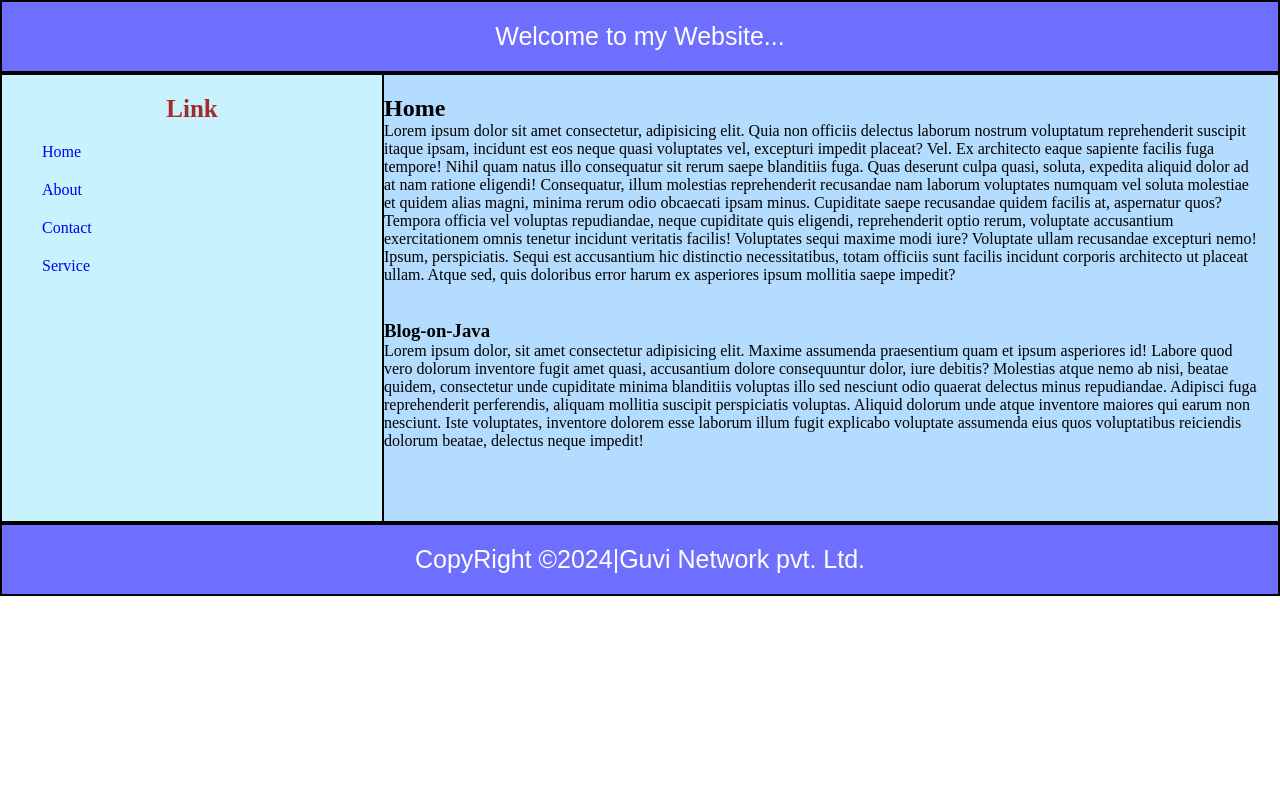
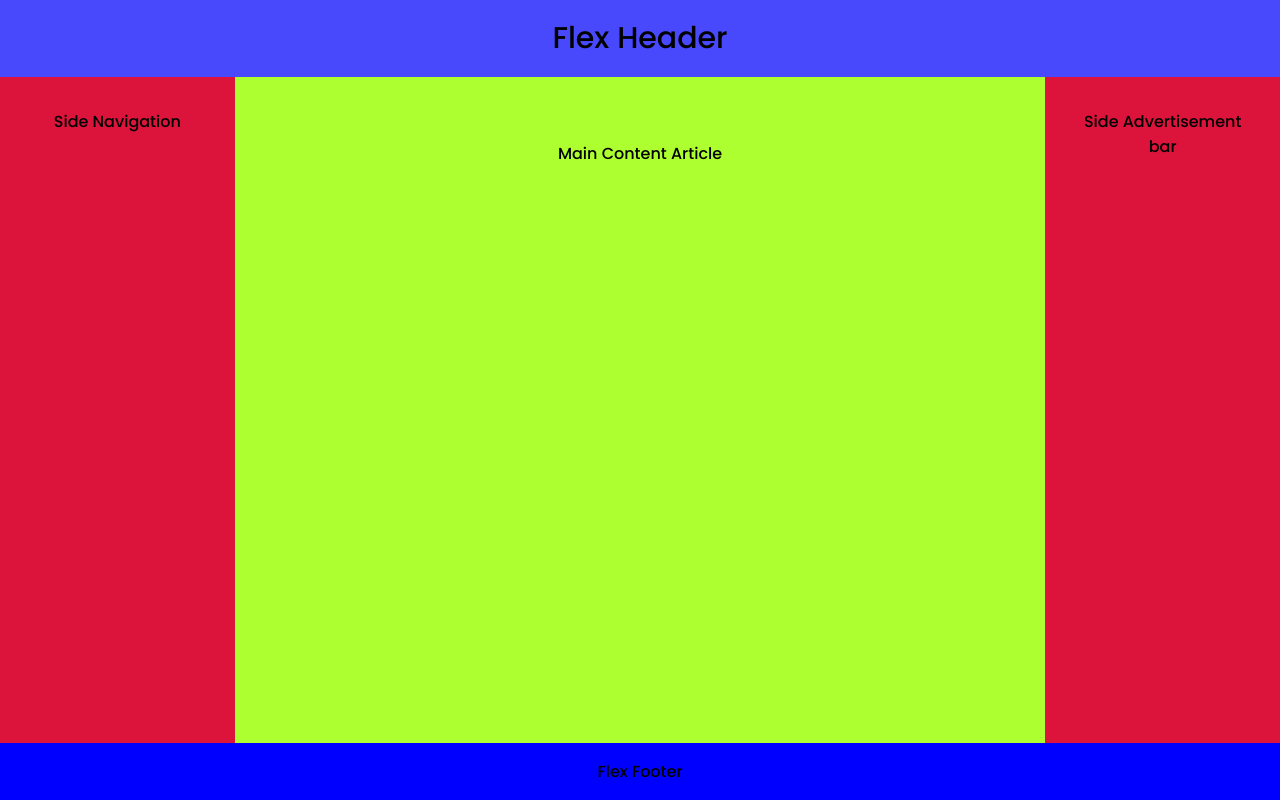
Before and after one commit to lavishjain36/test-task, a plain HTML site: page index.html in a window 1280 px wide. Drawn offline with Linux system fonts and the light colour scheme; a web font is replaced by a local one.

Commit message:
Adding flex layout

```diff
--- a/index.html
+++ b/index.html
@@ -3,54 +3,34 @@
 <head>
     <meta charset="UTF-8">
     <meta name="viewport" content="width=device-width, initial-scale=1.0">
-    <title>Website Layout </title>
-    <link rel="stylesheet" href="style.css">
+    <title>CSS FLex Model Layout</title>
+    <link rel="stylesheet" href="./style.css">
+
 </head>
 <body>
-    <div class="container">
-        <div class="content-container">
-            <!-- //place a header  ctrl+/ -->
-            <div class="header">Welcome to my Website...</div>
-        </div>
+   <!-- Section- to represent entire section -->
+   <section class="layout-container">
+        <header class="flex-header">
+            Flex Header
+        </header>
 
-        <!-- end of the header  -->
+        <!-- //main container ->1.nav 2.Main article 3.aside ->advertisement -->
+        <main class="flex-main-container">
 
-        <div class="middle-container">
-               <div class="side-content">
-                <h3 class="heading-side-content">Link</h3>
-                  <div class="links-container">
-                    <a href="#">Home</a>
-                    <a href="./about.html">About</a>
-                    <a href="./contact.html">Contact</a>
-                    <a href="./services.html">Service</a>
-                  </div>
-               </div>
+            <nav class="flex-nav">Side Navigation</nav>
 
-               <div class="main-content">
-                <h2 class="heading-main-content">Home</h2>
-                <div class="content-text">
-                   <p>Lorem ipsum dolor sit amet consectetur, adipisicing elit. Quia non officiis delectus laborum nostrum voluptatum reprehenderit suscipit itaque ipsam, incidunt est eos neque quasi voluptates vel, excepturi impedit placeat? Vel.
-                   Ex architecto eaque sapiente facilis fuga tempore! Nihil quam natus illo consequatur sit rerum saepe blanditiis fuga. Quas deserunt culpa quasi, soluta, expedita aliquid dolor ad at nam ratione eligendi!
-                   Consequatur, illum molestias reprehenderit recusandae nam laborum voluptates numquam vel soluta molestiae et quidem alias magni, minima rerum odio obcaecati ipsam minus. Cupiditate saepe recusandae quidem facilis at, aspernatur quos?
-                   Tempora officia vel voluptas repudiandae, neque cupiditate quis eligendi, reprehenderit optio rerum, voluptate accusantium exercitationem omnis tenetur incidunt veritatis facilis! Voluptates sequi maxime modi iure? Voluptate ullam recusandae excepturi nemo!
-                   Ipsum, perspiciatis. Sequi est accusantium hic distinctio necessitatibus, totam officiis sunt facilis incidunt corporis architecto ut placeat ullam. Atque sed, quis doloribus error harum ex asperiores ipsum mollitia saepe impedit?</p>
-                </div>
-                    <br><br>
-                <div class="blog-content">
-                    <h3>Blog-on-Java</h3>
-                    <article>Lorem ipsum dolor, sit amet consectetur adipisicing elit. Maxime assumenda praesentium quam et ipsum asperiores id! Labore quod vero dolorum inventore fugit amet quasi, accusantium dolore consequuntur dolor, iure debitis?
-                    Molestias atque nemo ab nisi, beatae quidem, consectetur unde cupiditate minima blanditiis voluptas illo sed nesciunt odio quaerat delectus minus repudiandae. Adipisci fuga reprehenderit perferendis, aliquam mollitia suscipit perspiciatis voluptas.
-                    Aliquid dolorum unde atque inventore maiores qui earum non nesciunt. Iste voluptates, inventore dolorem esse laborum illum fugit explicabo voluptate assumenda eius quos voluptatibus reiciendis dolorum beatae, delectus neque impedit!</article>
-                </div>
-               </div>
-               <!-- //end of the right  -->
-        </div>
-        <!-- end of middle container  -->
+            <article class="flex-article-section">Main Content Article</article>
 
-        <div class="footer">
-            CopyRight &copy;2024|Guvi Network pvt. Ltd.
-        </div>
-    </div>
+            <aside class="flex-aside">Side Advertisement bar</aside>
+
+        </main>
+
+        <!-- //Start for footer  -->
+        <footer class="flex-footer">
+            Flex Footer
+        </footer>
+
+   </section>
 
 </body>
 </html>
--- a/style.css
+++ b/style.css
@@ -1,57 +1,57 @@
-*{
+@import url('https://fonts.googleapis.com/css2?family=Lato:ital,wght@0,100;0,300;0,400;0,700;0,900;1,100;1,300;1,400;1,700;1,900&family=Poppins:ital,wght@0,100;0,200;0,300;0,400;0,500;0,600;0,700;0,800;0,900;1,100;1,200;1,300;1,400;1,500;1,600;1,700;1,800;1,900&family=Rubik+Broken+Fax&display=swap');
+
+body{
     margin: 0;
     padding: 0;
-    box-sizing: border-box;
-}
-.content-container{
-    width: 100%;
+    font-family: "Poppins", sans-serif;
+    font-weight: 500;
+    font-style: normal;
+    text-align: center;
+
 }
 
-.header,.footer{
-    background-color: rgb(111, 111, 255);
-    border:2px solid black;
-    padding: 20px;
-    font-size: 25px;
-    color:white;
-    text-align: center;
-    font-family: sans-serif;
-}
+.layout-container{
+    display: flex;
+    flex-direction: column;
+    height: 100vh;
 
-.side-content{
-    background-color: rgb(201, 242, 255);
-    width: 30%;
-    height: 450px;
-    border: 2px solid black;
-    float: left;
-    padding: 20px;
-}
-
-.heading-side-content{
-    color: brown;
-    text-align: center;
-    font-size: 25px;
 }
 
 
-.links-container a{
-    display: block;
-    margin: 20px;
-    text-decoration: none;
+.flex-header{
+    background-color: rgb(72, 72, 252);
+    padding: 1rem;
+    font-size: 30px;
 }
 
 
-.links-container a:hover{
-    background-color: rgb(80, 208, 255);
-    width: fit-content;
-    font-size: 20px;
-    box-shadow: 0px 5px 10px rgb(140, 0, 255);
+.flex-main-container{
+    display: flex;
+    flex: 1;
+}
+
+.flex-nav,.flex-aside{
+    background-color: crimson;
+    padding: 2rem;
+    flex: 1;
+}
+
+.flex-article-section{
+    background-color: greenyellow;
+    padding: 4rem;
+    flex: 4;
+}
+
+.flex-footer{
+    background-color: blue;
+    padding: 1rem;
 }
 
 
-.main-content{
-    background-color: rgb(180, 220, 255);
-    border: 2px solid black;
-    padding: 20px;
-    height: 450px;
+@media screen and (max-width:500px){
+    .flex-main-container{
+        flex-direction: column ;
+    }
+
 
 }
```
Also changed, not shown: About.html (deleted), Contact.html (deleted), Services.html (deleted).
